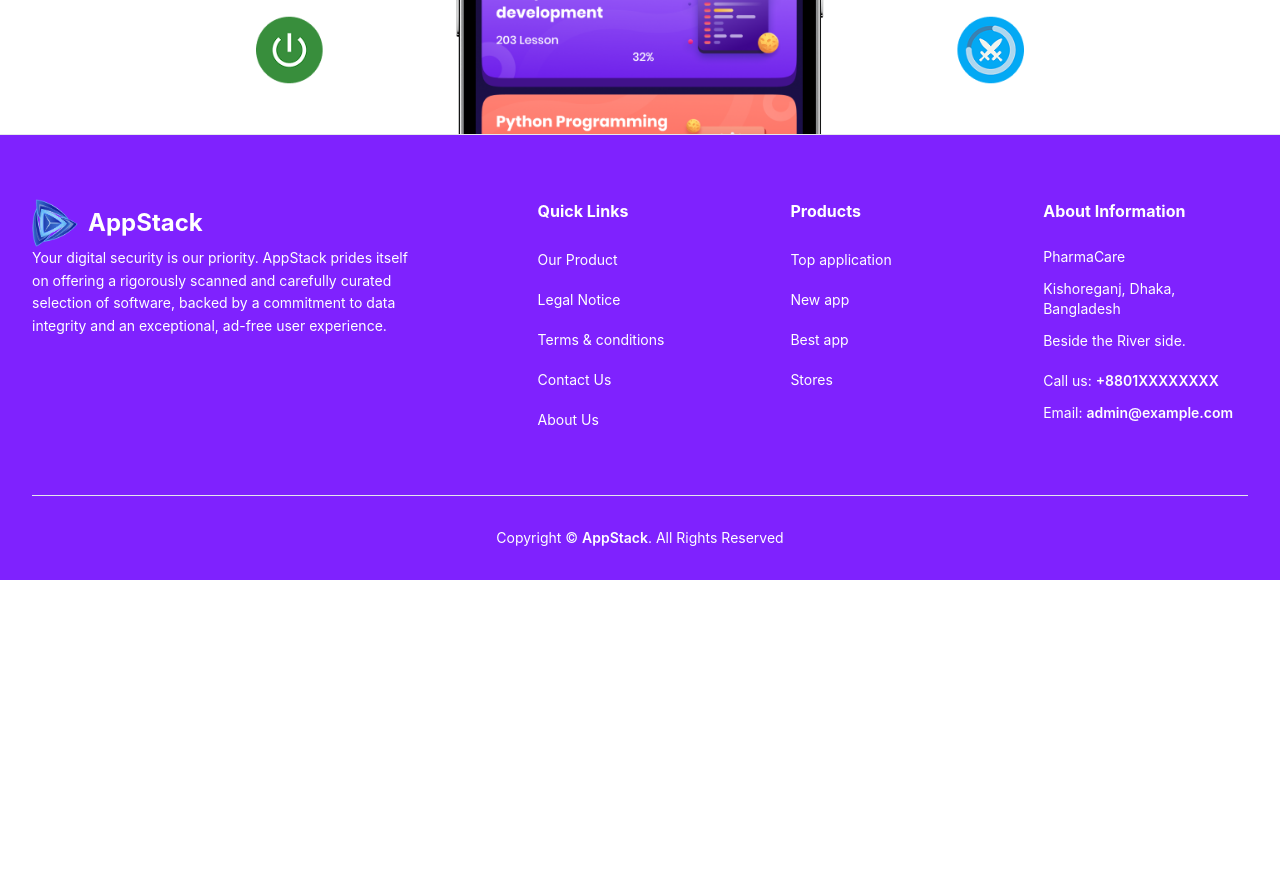
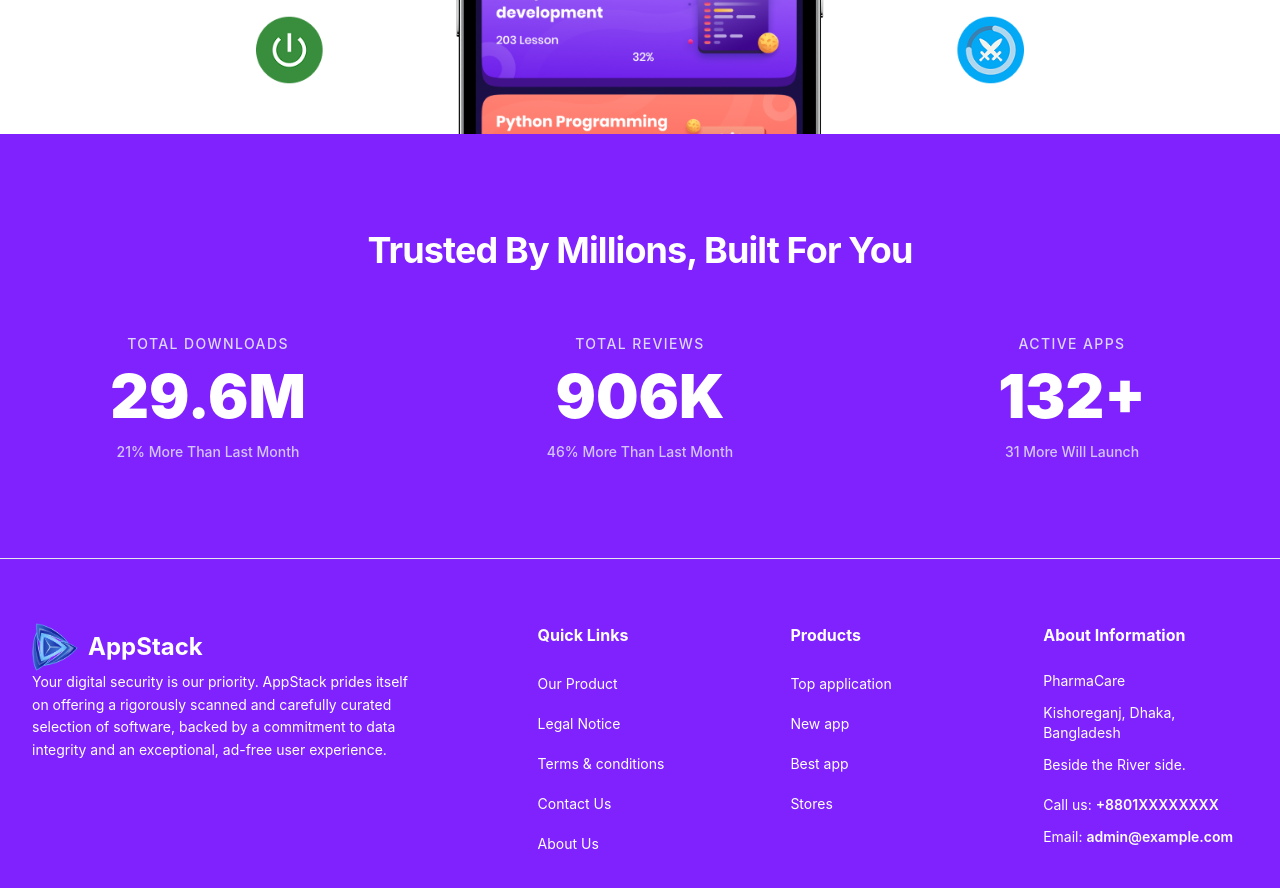
Before and after one commit to Mosharrof-Hosen-Munna/Apps-downloader, a React (Vite) app: page / in a window 1280 px wide. Shown: the part 780-1668 px from the top of the page. Before the commit the page ends 1360 px from the top, so only its background shows below. Built offline with nearby package versions, Linux system fonts and the light colour scheme.

Commit message:
create stats component design

```diff
--- a/src/Pages/Home/Home.jsx
+++ b/src/Pages/Home/Home.jsx
@@ -1,10 +1,12 @@
 import React from 'react'
 import Hero from './Hero/Hero'
+import Stats from './Stats/Stats'
 
 const Home = () => {
   return (
     <div>
       <Hero/>
+      <Stats/>
     </div>
   )
 }
--- /dev/null
+++ b/src/Pages/Home/Stats/Stats.jsx
@@ -0,0 +1,55 @@
+import React from 'react';
+
+const StatsSection = () => {
+  const stats = [
+    {
+      label: 'Total Downloads',
+      value: '29.6M',
+      change: '21% More Than Last Month',
+    },
+    {
+      label: 'Total Reviews',
+      value: '906K',
+      change: '46% More Than Last Month',
+    },
+    {
+      label: 'Active Apps',
+      value: '132+',
+      change: '31 More Will Launch',
+    },
+  ];
+
+  return (
+    <section className="bg-violet-600 py-16 px-6 sm:py-24">
+      <div className="max-w-7xl mx-auto text-center">
+        {/* Main Heading */}
+        <h2 className="text-white text-2xl sm:text-4xl md:text-4xl font-bold mb-16 tracking-tight">
+          Trusted By Millions, Built For You
+        </h2>
+
+        {/* Stats Grid */}
+        <div className="grid grid-cols-1 gap-y-12 md:grid-cols-3 md:gap-x-8 lg:gap-x-16">
+          {stats.map((stat, index) => (
+            <div key={index} className="flex flex-col items-center">
+              {/* Category Label */}
+              <span className="text-violet-200 text-xs sm:text-sm font-medium uppercase tracking-widest mb-3">
+                {stat.label}
+              </span>
+
+              {/* Big Number */}
+              <span className="text-white text-4xl sm:text-5xl lg:text-6xl font-black leading-none">
+                {stat.value}
+              </span>
+
+              <span className="text-violet-200 text-xs sm:text-sm mt-4 font-medium opacity-90">
+                {stat.change}
+              </span>
+            </div>
+          ))}
+        </div>
+      </div>
+    </section>
+  );
+};
+
+export default StatsSection;
```
